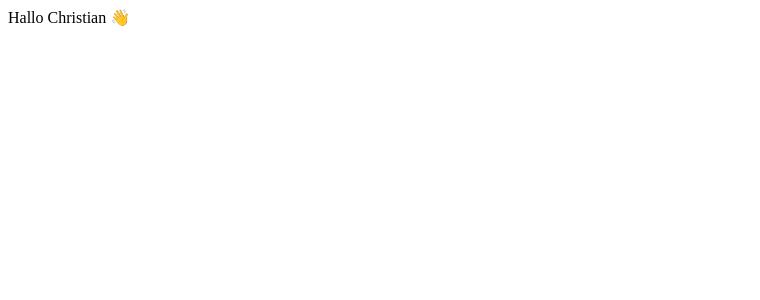
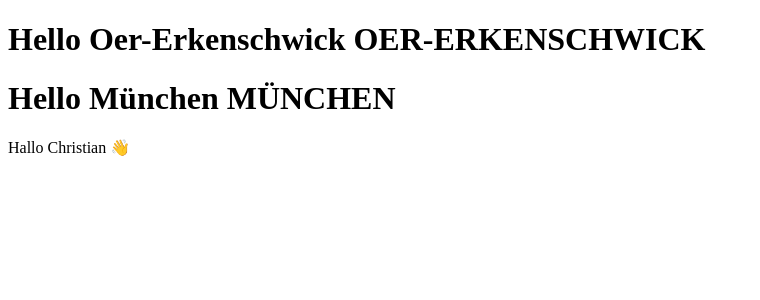
Before and after one commit to SuoraGmbH/react-camp-2024-04, a React (Vite) app: page / in a window 1280 px wide. Shown: the top 300 px of the page, without its empty margins (0-760 px from the left). Built offline with nearby package versions, Linux system fonts and the light colour scheme.

Commit message:
add welcome component

```diff
--- a/src/App.tsx
+++ b/src/App.tsx
@@ -1,3 +1,11 @@
+import { Welcome } from "./components/Welcome";
+
 export function App() {
-  return <div>Hallo Christian 👋</div>;
+  return (
+    <div>
+      <Welcome city="Oer-Erkenschwick" />
+      <Welcome city="München" />
+      Hallo Christian 👋
+    </div>
+  );
 }
--- /dev/null
+++ b/src/components/Welcome.tsx
@@ -0,0 +1,14 @@
+import React from "react";
+
+interface Props {
+  city: string;
+}
+
+export const Welcome: React.FunctionComponent<Props> = ({ city }) => {
+  const upperCaseCity = city.toUpperCase();
+  return (
+    <h1>
+      Hello {city} {upperCaseCity}
+    </h1>
+  );
+};
```
